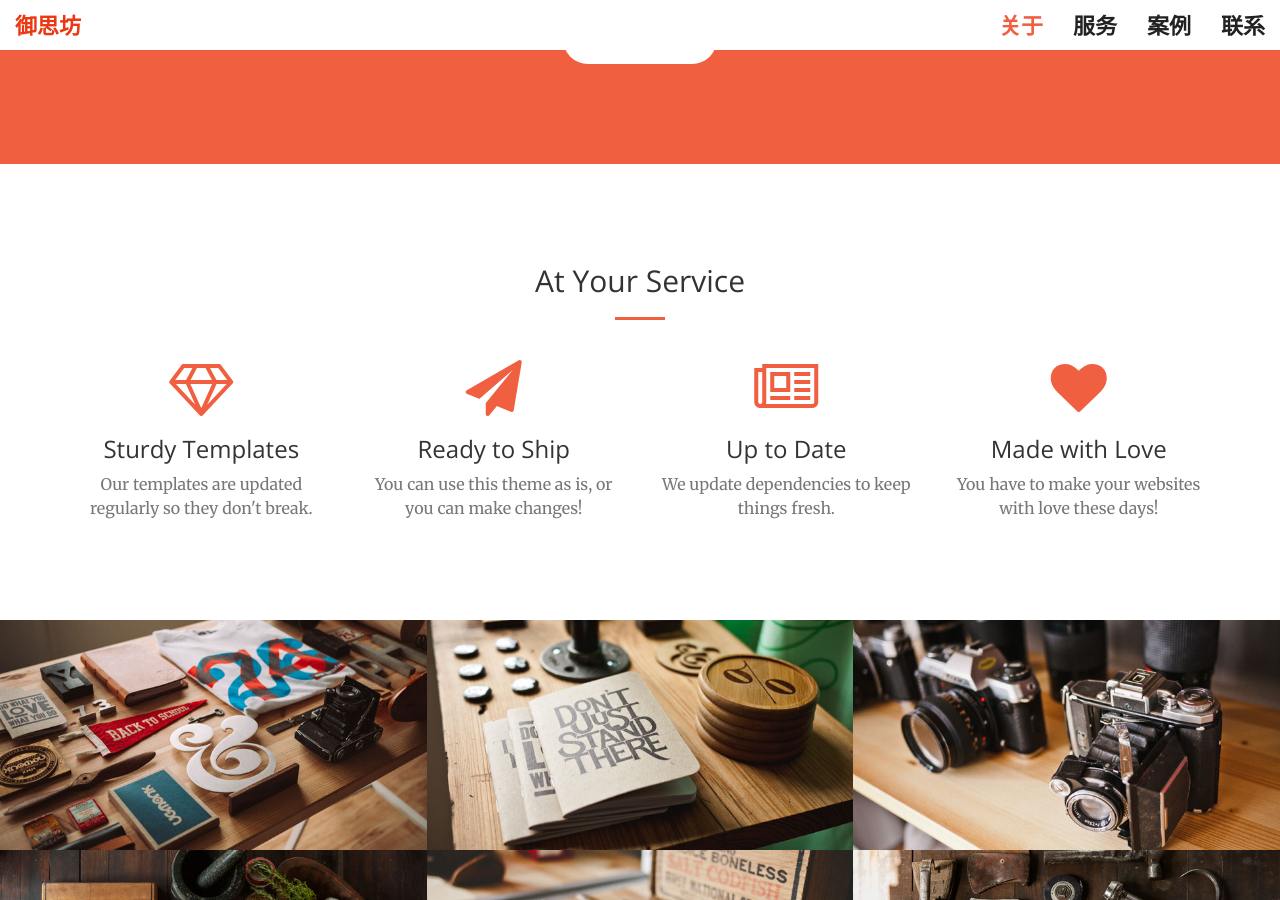
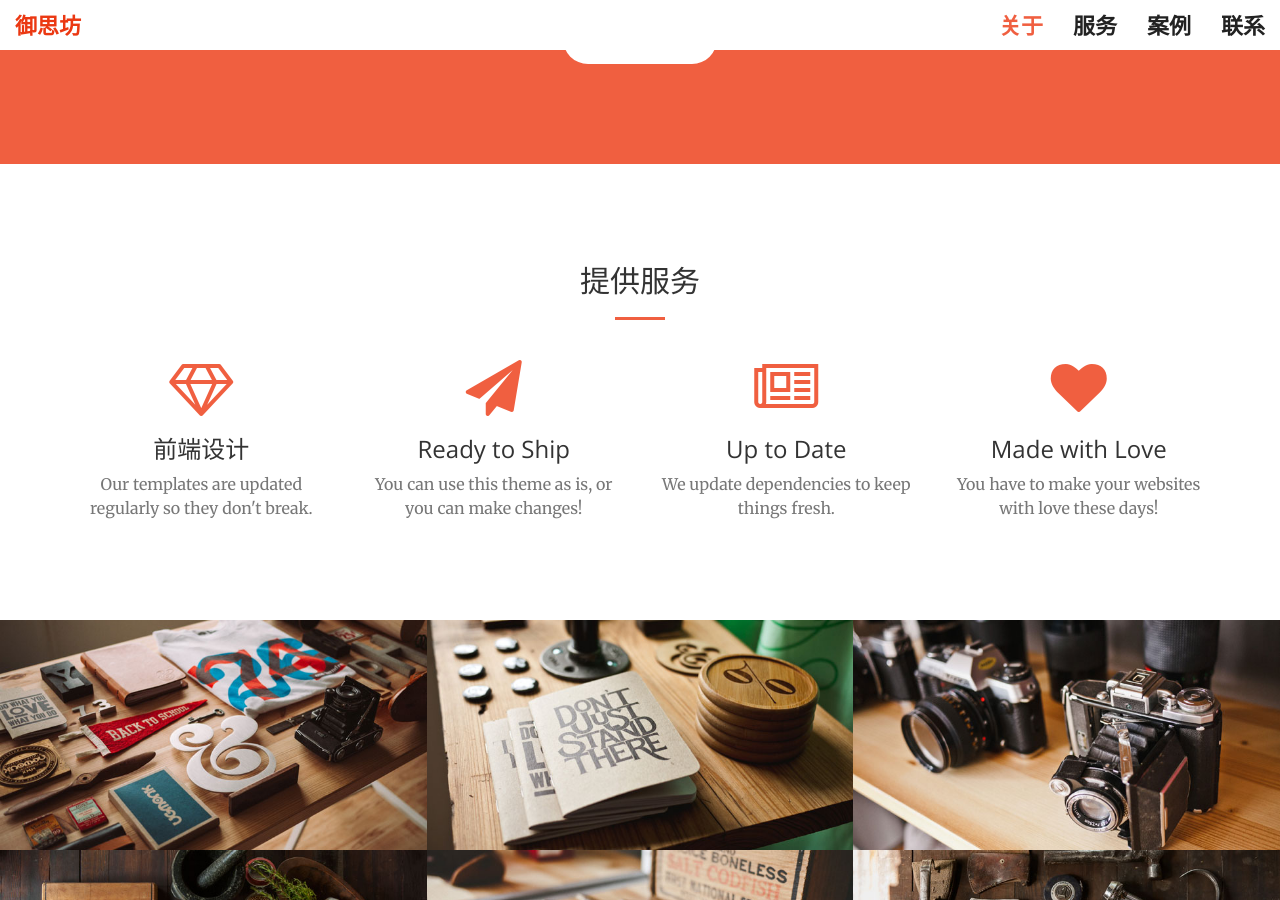
Before and after one commit to usfour/usfour.github.io, a Jekyll site: the page built from index.html, in a window 1280 px wide and 900 px high, scrolled down 1154 px. Built offline with Jekyll 4.4.1, drawn with Linux system fonts in a browser that asks for light colours.

Commit message:
change content in index

```diff
--- a/_includes/services.html
+++ b/_includes/services.html
@@ -2,7 +2,7 @@
     <div class="container">
         <div class="row">
             <div class="col-lg-12 text-center">
-                <h2 class="section-heading">At Your Service</h2>
+                <h2 class="section-heading">提供服务</h2>
                 <hr class="primary">
             </div>
         </div>
@@ -12,7 +12,7 @@
             <div class="col-lg-3 col-md-6 text-center">
                 <div class="service-box">
                     <i class="fa fa-4x fa-diamond wow bounceIn text-primary"></i>
-                    <h3>Sturdy Templates</h3>
+                    <h3>前端设计</h3>
                     <p class="text-muted">Our templates are updated regularly so they don't break.</p>
                 </div>
             </div>
```
